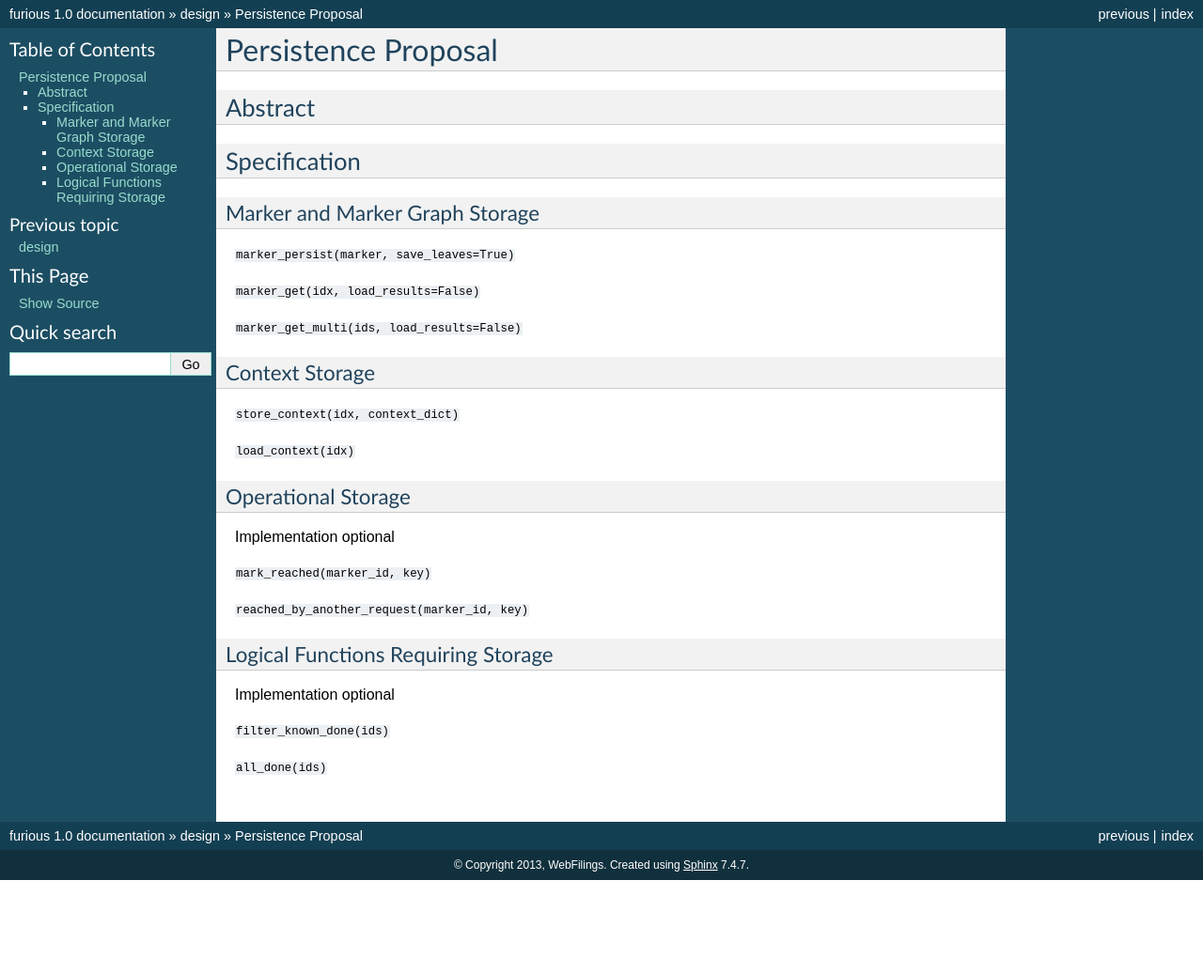
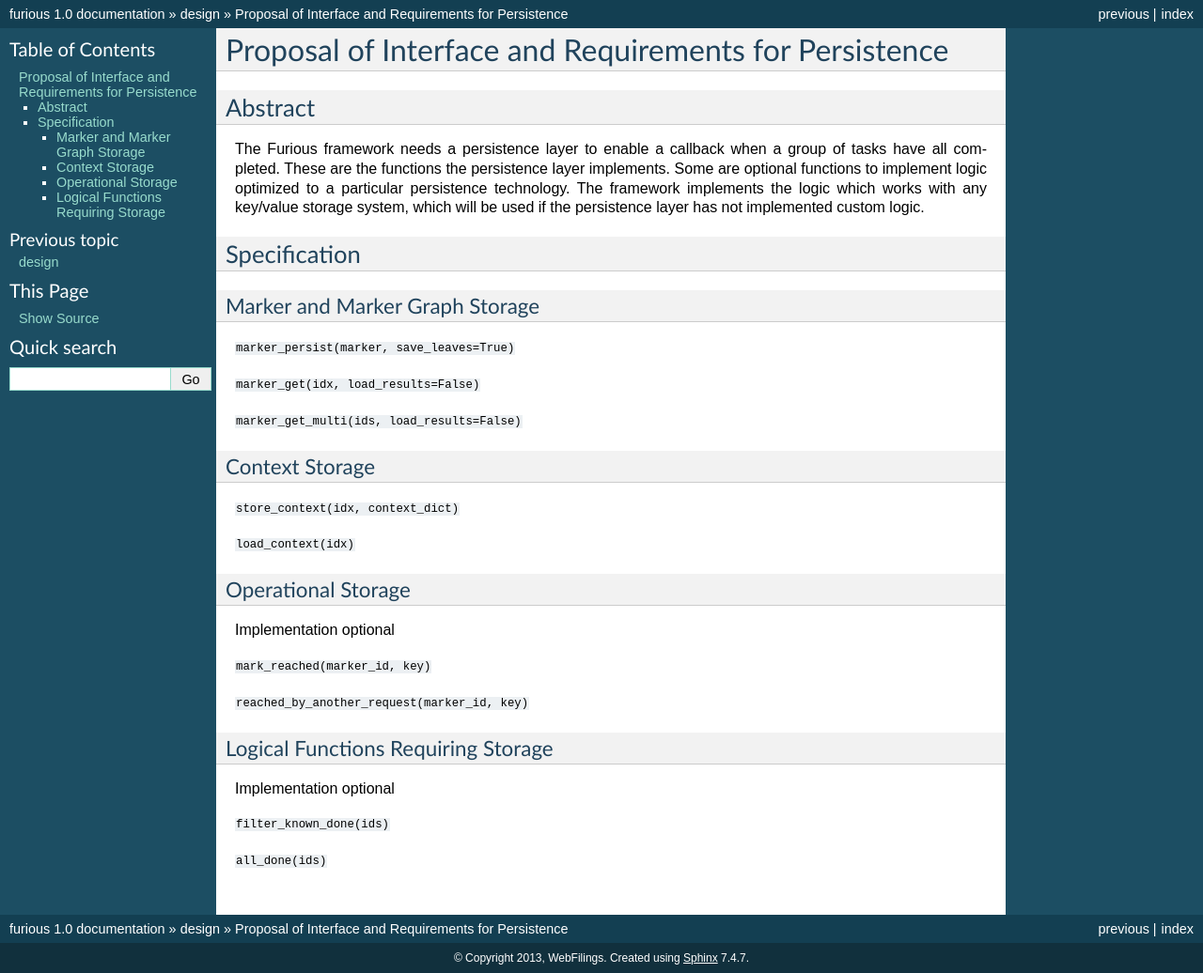
Before and after one commit to johnlockwood-wf/furious-doc, a Sphinx documentation site: the page built from source/design.structure.txt, in a window 1280 px wide. Shown: the whole page at 94% size. Built offline with Sphinx 7.4.7, drawn with Linux system fonts in a browser that asks for light colours; formulas are drawn with MathJax 3; pages that are not in the unit, such as notebooks, are missing from menus; before the commit the page ends 937 px from its top, so only the background shows below that.

Commit message:
Add initial abstract

```diff
--- a/source/design.structure.txt
+++ b/source/design.structure.txt
@@ -1,16 +1,22 @@
-Persistence Proposal
-================================
+Proposal of Interface and Requirements for Persistence
+====================================
 
 **************************
 Abstract
 **************************
-
+The Furious framework needs a persistence layer to enable a
+callback when a group of tasks have all completed. These are the
+functions the persistence layer implements. Some are optional
+functions to implement logic optimized to a particular persistence
+technology. The framework implements the logic which works
+with any key/value storage system, which will be used if the
+persistence layer has not implemented custom logic.
 
 **************************
 Specification
 **************************
 
-Marker  and Marker Graph Storage
+Marker and Marker Graph Storage
 -------------------------------------
 
 ``marker_persist(marker, save_leaves=True)``
```
